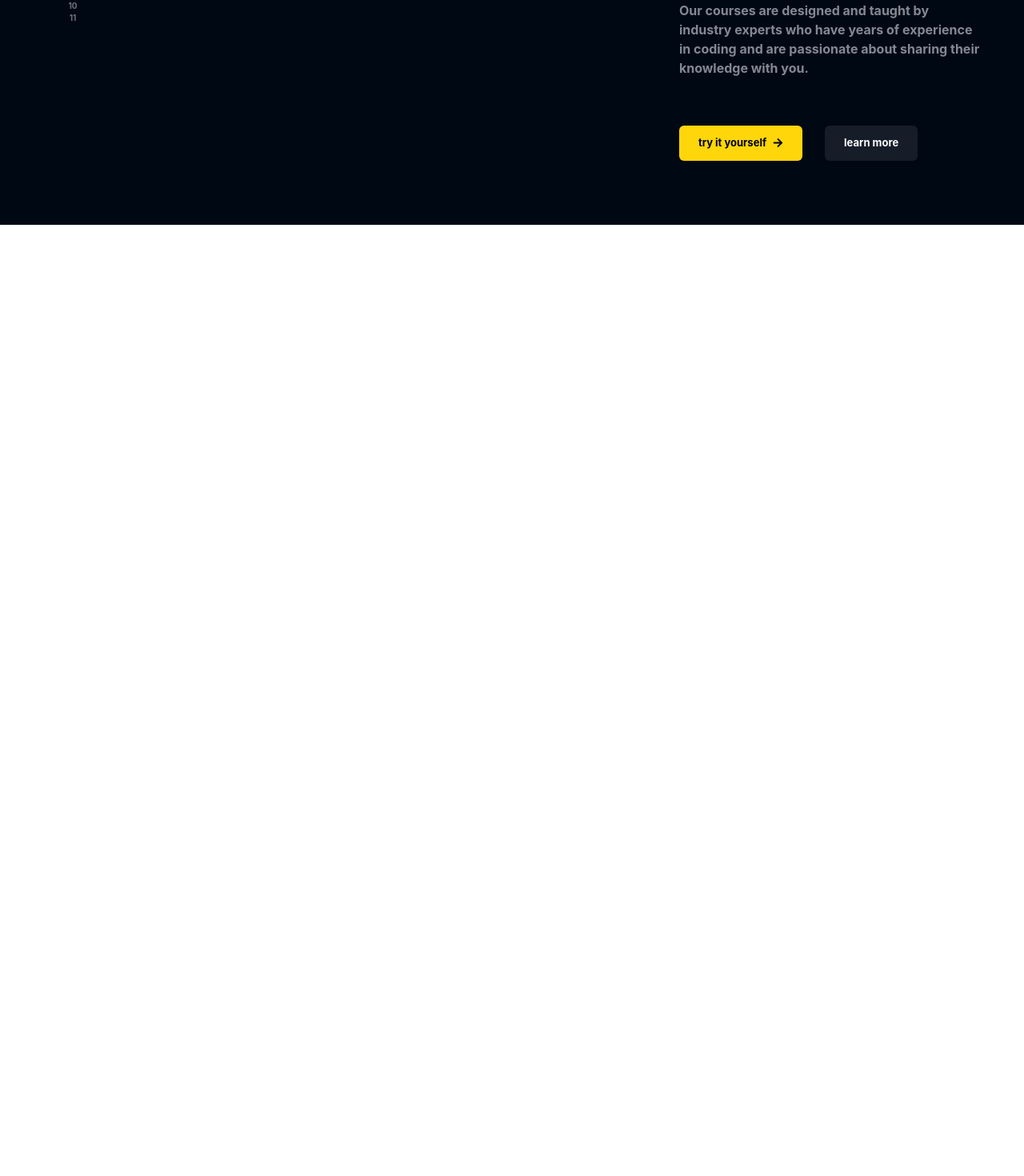
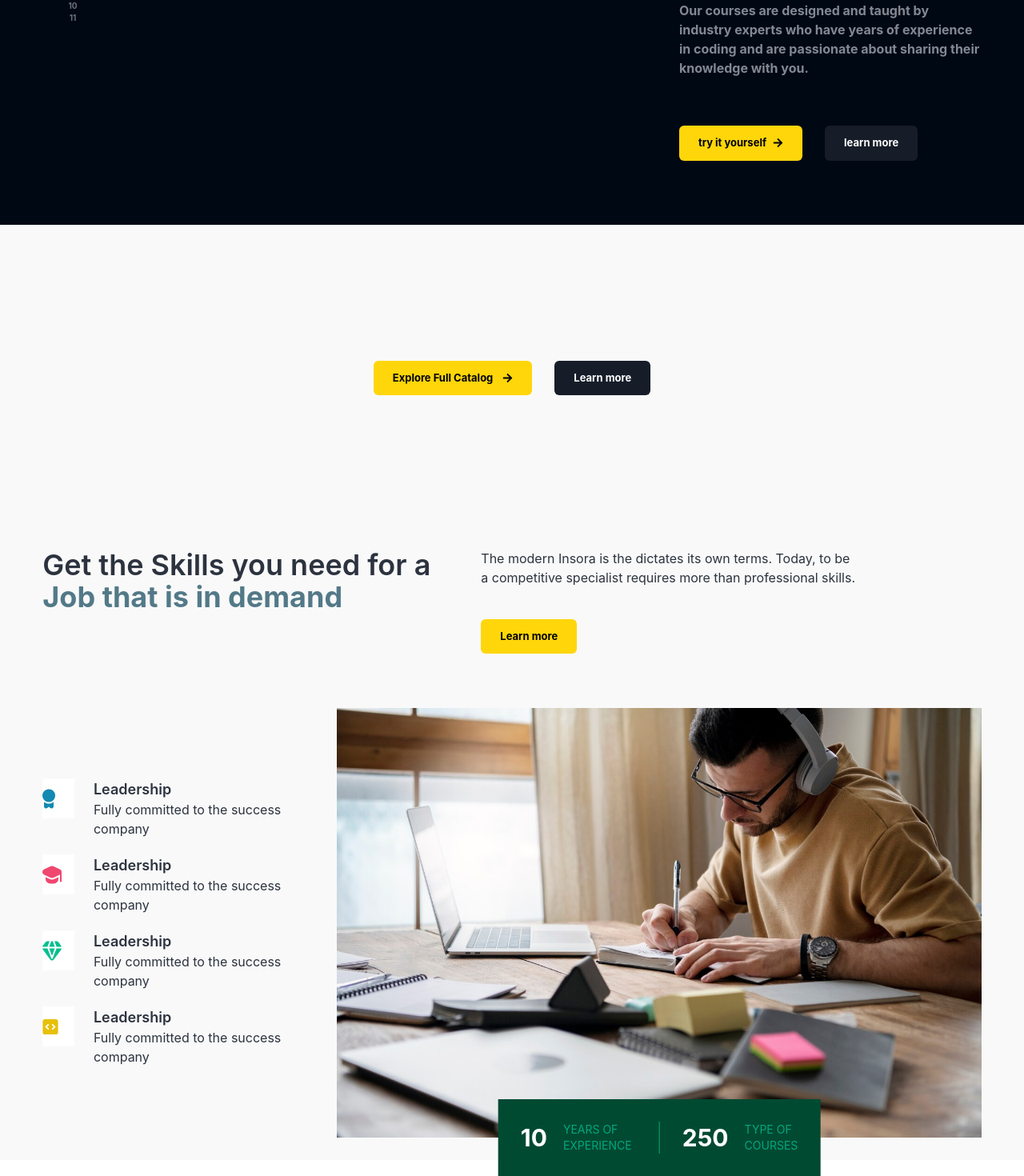
Before and after one commit to sainath-backend/InSora, a React (Vite) app in the folder client/: page / in a window 1280 px wide. Shown: the part 1310-2780 px from the top of the page at 80% size. Before the commit the page ends 1591 px from the top, so only its background shows below. Built offline with nearby package versions, Linux system fonts and the light colour scheme.

Commit message:
Implement timeline section on home page

```diff
--- a/client/src/App.css
+++ b/client/src/App.css
@@ -1,3 +1,7 @@
 html,body{
     overflow-x: hidden;
 }
+
+.homepage_bg{
+    background: url("../src/assets/images/bghome.svg");
+}
--- /dev/null
+++ b/client/src/components/core/HomePage/LearningLanguageSection.jsx
@@ -0,0 +1,13 @@
+import React from 'react'
+
+function LearningLanguageSection() {
+  return (
+    <div>
+        <div className='flex flex-col gap-5'>
+
+        </div>
+    </div>
+  )
+}
+
+export default LearningLanguageSection
--- /dev/null
+++ b/client/src/components/core/HomePage/TimelineSection.jsx
@@ -0,0 +1,75 @@
+import React from 'react'
+
+import Logo1 from "../../../assets/timeLineLogo/Logo1.svg"
+import Logo2 from "../../../assets/timeLineLogo/Logo2.svg"
+import Logo3 from "../../../assets/timeLineLogo/Logo3.svg"
+import Logo4 from "../../../assets/timeLineLogo/Logo4.svg"
+import timelineImage from "../../../assets/images/TimelineImage.jpg"
+
+const timeline = [
+    {
+        Logo: Logo1,
+        heading: "Leadership",
+        Description:"Fully committed to the success company",
+    },
+    {
+        Logo: Logo2,
+        heading: "Leadership",
+        Description:"Fully committed to the success company",
+    },
+    {
+        Logo: Logo3,
+        heading: "Leadership",
+        Description:"Fully committed to the success company",
+    },
+    {
+        Logo: Logo4,
+        heading: "Leadership",
+        Description:"Fully committed to the success company",
+    },
+]
+
+function TimelineSection() {
+  return (
+    <div>
+        <div className='flex flex-row gap-15 items-center'>
+            <div className='w-[45%] flex flex-col gap-5'>
+                {
+                    timeline.map((element,index)=>{
+                        return (
+                            <div className='flex flex-row gap-6' key={index}>
+                                <div className='w-[50px] h-[50px] bg-white flex items-center'>
+                                    <img src={element.Logo}/>
+                                </div>
+                                <div>
+                                    <h2 className='font-semibold text-[18px]' >{element.heading}</h2>
+                                    <p className='text-base' >{element.Description}</p>
+                                </div>
+
+                            </div>
+                        )
+                    })
+                }
+            </div>
+            <div className='relative shadow-blue-200'>
+                <img src={timelineImage} alt="timelineImage" className='shadow-white object-cover h-fit' />
+                <div className='absolute bg-caribbeangreen-700 flex flex-row text-white uppercase py-7 left-[50%] translate-x-[-50%] translate-y-[-50%]'>
+                    <div className='flex flex-row gap-5 items-center border-r border-caribbeangreen-300 px-7'>
+                        <p className='text-3xl font-bold' >10</p>
+                        <p className='text-caribbeangreen-300 text-sm'>Years of Experience</p>
+                    </div>
+                    <div className='flex gap-5 items-center px-7'>
+                        <p className='text-3xl font-bold'>250</p>
+                        <p className='text-caribbeangreen-300 text-sm'>Type of Courses</p>
+                    </div>
+
+                </div>
+
+            </div>
+
+        </div>
+    </div>
+  )
+}
+
+export default TimelineSection
--- a/client/src/pages/Home.jsx
+++ b/client/src/pages/Home.jsx
@@ -5,6 +5,8 @@
 import CTAButton from "../components/core/HomePage/Button.jsx"
 import Banner from "../assets/images/banner.mp4"
 import CodeBlock from '../components/core/HomePage/CodeBlock.jsx'
+import TimelineSection from "../components/core/HomePage/TimelineSection.jsx"
+import LearningLanguageSection from "../components/core/HomePage/LearningLanguageSection.jsx"
 
 function Home() {
   return (
@@ -122,6 +124,48 @@
 
 
       {/* section2 */}
+      <div className='bg-pure-greys-5 text-richblack-700'>
+        <div className='homepage_bg h-[310px]'>
+          <div className='w-11/12 max-w-maxContent flex flex-col items-center justify-between gap-5 mx-auto'>
+            <div className='h-[150px]' ></div>
+            <div className='flex flex-row gap-7 text-white' >
+              <CTAButton active={true} linkto={"/signup"}>
+                <div className='flex items-center gap-3'>
+                  Explore Full Catalog
+                  <FaArrowRight/>
+                </div>
+              </CTAButton>
+              <CTAButton active={false} linkto={"/login"}>
+                <div>
+                  Learn more
+                </div>
+              </CTAButton>
+            </div>
+          </div>
+        </div>
+
+        <div className='mx-auto w-11/12 max-w-maxContent flex flex-col items-center justify-between gap-7'>
+          <div className='flex flex-row gap-5 mb-10 mt-[95px]'>
+            <div className='text-4xl font-semibold w-[45%]'>
+              Get the Skills you need for a
+              <HighlightText text={"Job that is in demand"} />
+            </div>
+            <div className='flex flex-col gap-10 w-[40%] items-start'>
+              <div className='text-[16px]'>
+                The modern Insora is the dictates its own terms. Today, to be a competitive specialist requires more than professional skills.
+              </div>
+              <CTAButton active={true} linkto={"/signup"} >
+                <div>
+                  Learn more
+                </div>
+              </CTAButton>
+            </div>
+          </div>
+          <TimelineSection/>
+          <LearningLanguageSection/>
+        </div>
+
+      </div>
 
 
       {/* section3 */}
```
